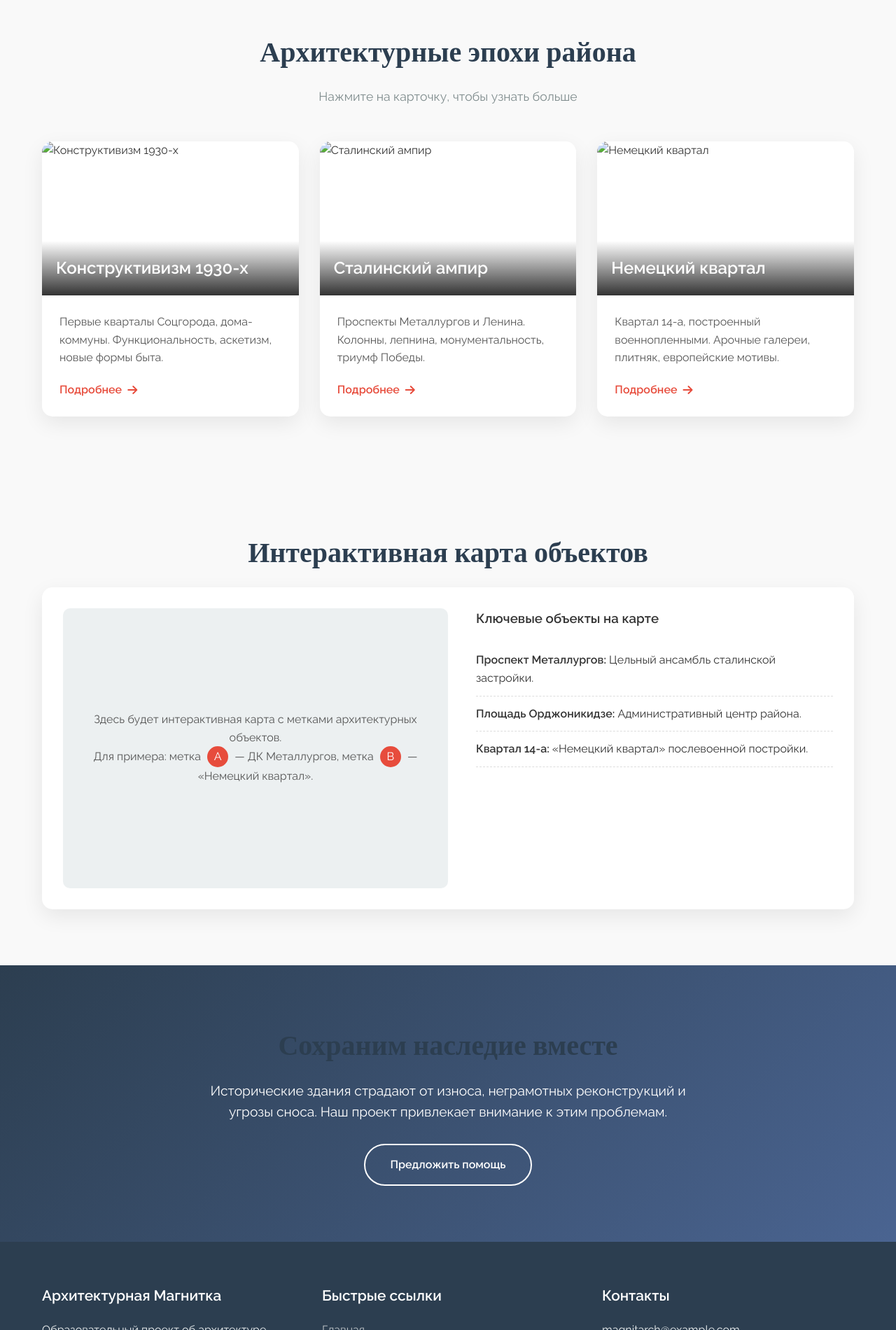
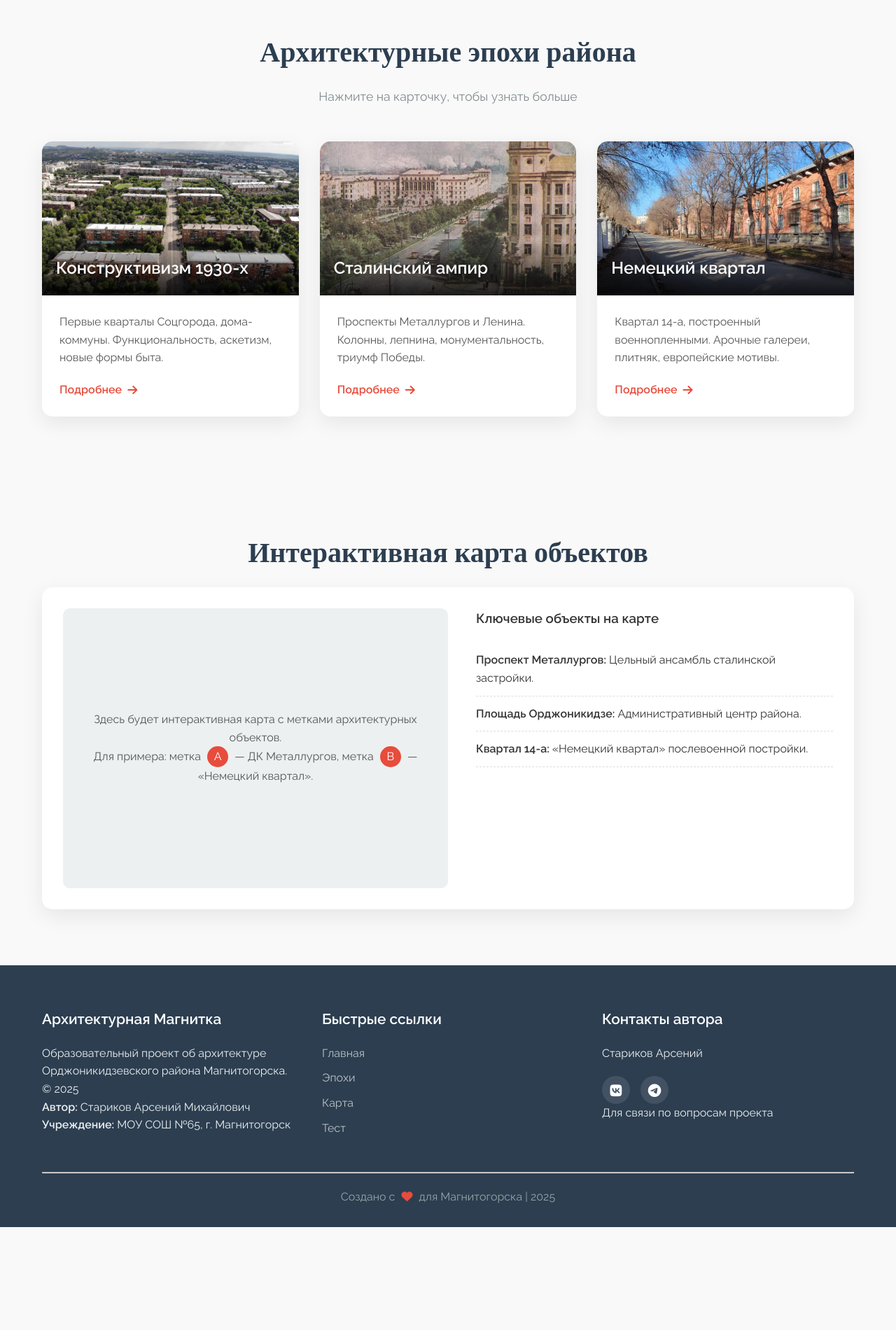
Before and after one commit to semen-star/ArsenyProjject, a plain HTML site: page index.html in a window 1280 px wide. Shown: the part 900-2800 px from the top of the page at 70% size. After the commit the page ends 2653 px from the top, so only its background shows below. Drawn offline with nearby package versions, Linux system fonts and the light colour scheme.

Commit message:
add photos

```diff
--- a/index.html
+++ b/index.html
@@ -1,5 +1,6 @@
 <!DOCTYPE html>
 <html lang="ru">
+<!-- ЗАМЕНИТЬ СЕКЦИЮ <head> (строки 4-12) -->
 <head>
     <meta charset="UTF-8">
     <meta name="viewport" content="width=device-width, initial-scale=1.0">
@@ -8,6 +9,7 @@
     <link rel="stylesheet" href="https://cdnjs.cloudflare.com/ajax/libs/font-awesome/6.4.0/css/all.min.css">
     <link href="https://fonts.googleapis.com/css2?family=Playfair+Display:wght@400;700&family=Raleway:wght@300;400;600&display=swap" rel="stylesheet">
     <link rel="icon" type="image/x-icon" href="images/favicon.ico">
+    <meta name="author" content="Стариков Арсений Михайлович">
 </head>
 <body>
     <!-- Навигация -->
@@ -21,7 +23,6 @@
                 <li><a href="#home">Главная</a></li>
                 <li><a href="#eras">Эпохи</a></li>
                 <li><a href="#map">Карта</a></li>
-                <li><a href="#gallery">Галерея</a></li>
                 <li><a href="#test">Тест</a></li>
                 <li><a href="#about">О проекте</a></li>
             </ul>
@@ -48,7 +49,7 @@
                 <!-- Карточка 1 -->
                 <div class="era-card slide-up">
                     <div class="card-image">
-                        <img src="images/constructivism.jpg" alt="Конструктивизм 1930-х">
+                        <img src="imgs/social city.jpg" alt="Конструктивизм 1930-х">
                         <div class="card-overlay">
                             <h3>Конструктивизм 1930-х</h3>
                         </div>
@@ -62,7 +63,7 @@
                 <!-- Карточка 2 -->
                 <div class="era-card slide-up">
                     <div class="card-image">
-                        <img src="images/stalin_empire.jpg" alt="Сталинский ампир">
+                        <img src="imgs/metalurg.jpg" alt="Сталинский ампир">
                         <div class="card-overlay">
                             <h3>Сталинский ампир</h3>
                         </div>
@@ -76,7 +77,7 @@
                 <!-- Карточка 3 -->
                 <div class="era-card slide-up">
                     <div class="card-image">
-                        <img src="images/german_quarter.jpg" alt="Немецкий квартал">
+                        <img src="imgs/nemts.webp" alt="Немецкий квартал">
                         <div class="card-overlay">
                             <h3>Немецкий квартал</h3>
                         </div>
@@ -112,24 +113,15 @@
         </div>
     </section>
 
-    <!-- Секция "Проблемы сохранения" -->
-    <section class="section problems-section">
-        <div class="container">
-            <h2 class="section-title">Сохраним наследие вместе</h2>
-            <div class="problems-content fade-in">
-                <p>Исторические здания страдают от износа, неграмотных реконструкций и угрозы сноса. Наш проект привлекает внимание к этим проблемам.</p>
-                <a href="#contact" class="btn-problem">Предложить помощь</a>
-            </div>
-        </div>
-    </section>
-
     <!-- Футер -->
 <footer class="footer" id="about">
     <div class="container">
         <div class="footer-grid">
             <div class="footer-col">
                 <h3>Архитектурная Магнитка</h3>
-                    <p>Образовательный проект об архитектуре Орджоникидзевского района Магнитогорска. © 2024</p>
+                <p>Образовательный проект об архитектуре Орджоникидзевского района Магнитогорска. © 2025</p>
+                <p><strong>Автор:</strong> Стариков Арсений Михайлович<br>
+                <strong>Учреждение:</strong> МОУ СОШ №65, г. Магнитогорск</p>
             </div>
             <div class="footer-col">
                 <h3>Быстрые ссылки</h3>
@@ -137,20 +129,25 @@
                     <li><a href="#home">Главная</a></li>
                     <li><a href="#eras">Эпохи</a></li>
                     <li><a href="#map">Карта</a></li>
+                    <li><a href="#test">Тест</a></li>
                 </ul>
             </div>
             <div class="footer-col">
-                    <h3>Контакты</h3>
-                    <p>magnitarch@example.com</p>
+                <h3>Контакты автора</h3>
+                <p>Стариков Арсений</p>
                 <div class="social-links">
-                        <a href="#"><i class="fab fa-vk"></i></a>
-                        <a href="#"><i class="fab fa-telegram"></i></a>
-                        <a href="#"><i class="fab fa-youtube"></i></a>
+                    <a href="https://vk.com/id573348096" target="_blank" title="ВКонтакте">
+                        <i class="fab fa-vk"></i>
+                    </a>
+                    <a href="https://t.me/Senya131313" target="_blank" title="Telegram">
+                        <i class="fab fa-telegram"></i>
+                    </a>
                 </div>
+                <p class="footer-note">Для связи по вопросам проекта</p>
             </div>
         </div>
         <hr>
-            <p class="footer-copy">Создано с <i class="fas fa-heart"></i> для Магнитогорска</p>
+        <p class="footer-copy">Создано с <i class="fas fa-heart"></i> для Магнитогорска | 2025</p>
     </div>
 </footer>
 
--- a/style.css
+++ b/style.css
@@ -100,7 +100,7 @@ body {
 .hero {
     height: 100vh;
     background: linear-gradient(rgba(0, 0, 0, 0.6), rgba(0, 0, 0, 0.4)),
-                url('images/bg-main.jpg') center/cover no-repeat;
+                url('imgs/1.jpg') center/cover no-repeat;
     display: flex;
     align-items: center;
     justify-content: center;
```
Also changed, not shown: imgs/1.jpg (added), imgs/metalurg.jpg (added), imgs/nemts.webp (added), imgs/social city.jpg (added), 2 other files. Lines whose indentation alone changed are shown as unchanged.
